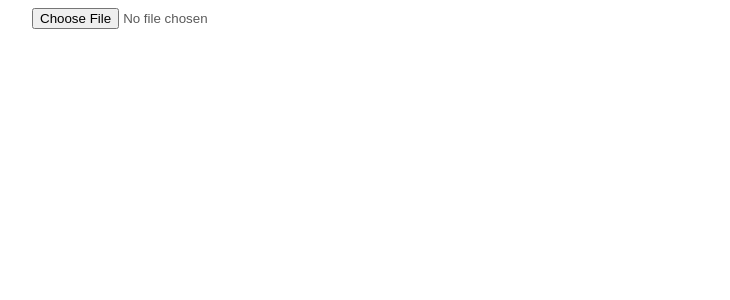
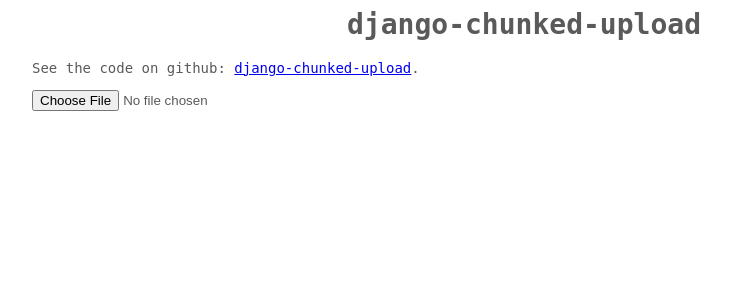
Before and after one commit to juliomalegria/django-chunked-upload-demo, a Django app: page / in a window 1280 px wide. Shown: the top 300 px of the page, without its empty margins (116-846 px from the left). Run offline with Django 3.2, Linux system fonts and the light colour scheme; parts of the project's set-up code (start-up, migrations or seed data) failed here and were passed over.

Commit message:
Aesthetic changes

```diff
--- a/demo/views.py
+++ b/demo/views.py
@@ -36,4 +36,5 @@ class MyChunkedUploadCompleteView(ChunkedUploadCompleteView):
         pass
 
     def get_response_data(self, chunked_upload, request):
-        return {'message': 'You successfully uploaded this file'}
+        return {'message': ("You successfully uploaded '%s' (%s bytes)!" %
+                            (chunked_upload.filename, chunked_upload.offset))}
--- a/static/css/demo.css
+++ b/static/css/demo.css
@@ -7,3 +7,6 @@ body {
     font-family: monospace;
     font-size: 14px;
 }
+.title {
+    text-align: center;
+}
--- a/templates/chunked_upload_demo.html
+++ b/templates/chunked_upload_demo.html
@@ -18,6 +18,12 @@
 </head>
 <body>
 
+  <h1 class="title">
+    django-chunked-upload
+  </h1>
+  <p>
+    See the code on github: <a href="https://github.com/juliomalegria/django-chunked-upload" target="_blank">django-chunked-upload</a>.
+  </p>
   {% csrf_token %}
   <input id="chunked_upload" type="file" name="the_file">
 
```
